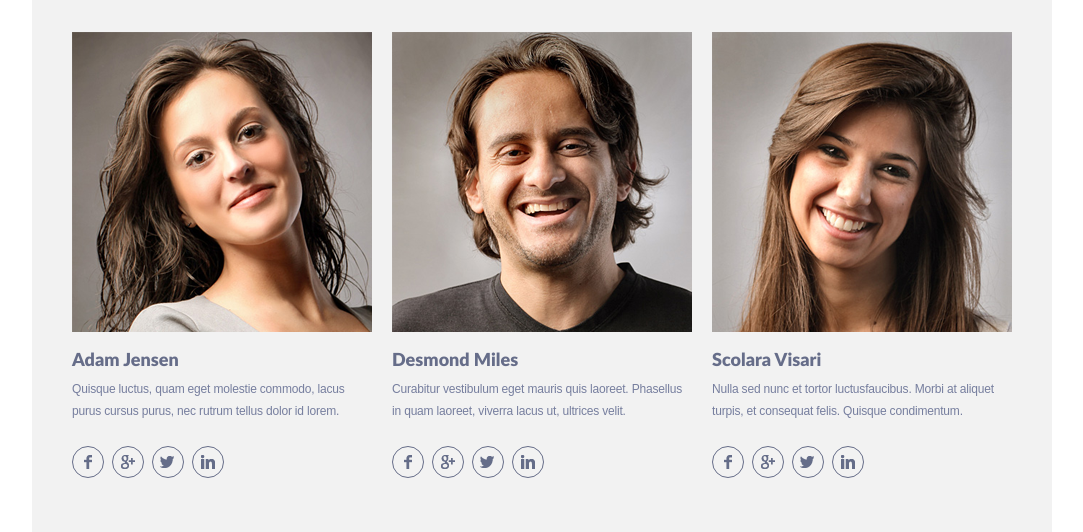
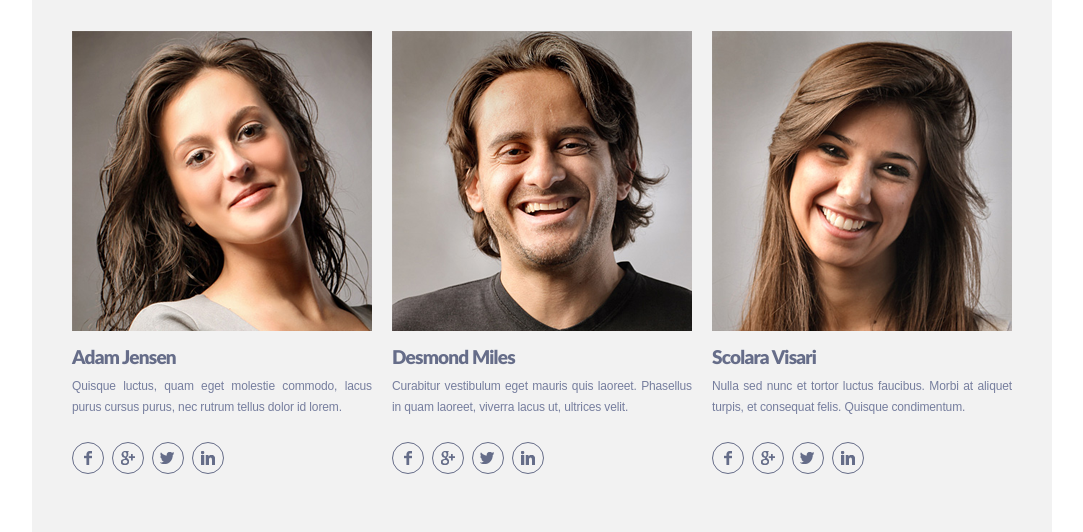
Before and after one commit to enya1407/singolo, a plain HTML site: page singolo2.html in a window 1280 px wide. Shown: the part 1058-1590 px from the top of the page, without its empty margins (98-1181 px from the left). Drawn offline with Linux system fonts and the light colour scheme; a web font is replaced by a local one.

Commit message:
refactor: task singolo2 ready

```diff
--- a/singolo2.css
+++ b/singolo2.css
@@ -166,7 +166,7 @@ body {
     display: flex;
     flex-wrap: wrap;
     justify-content: space-around;
-    margin-top: 35px;
+    margin-top: 34px;
 }
 
 .cutaway {
@@ -181,25 +181,26 @@ body {
 }
 
 .cutaway__name {
-    font-size: 18px;
+    font-size: 19px;
     line-height: 16px;
     color: #666d89;
     font-family: "Lato-Black", sans-serif;
-    margin-top: 19px;
+    margin-top: 18px;
+    letter-spacing: -0.8px;
 }
 
 .cutaway__description {
     font-size: 12px;
-    line-height: 22px;
+    line-height: 21px;
     color: #767e9e;
     font-family: "Lato-Semibold", sans-serif;
-    letter-spacing: -0.18px;
+    letter-spacing: -0.13px;
     margin-top: 11px;
+    text-align: justify;
 }
 
 .messenger__container {
     width: 152px;
-    flex: 1;
     display: flex;
     justify-content: space-between;
     align-items: center;
@@ -233,3 +234,6 @@ body {
 .messenger__linkedIn {
     background: url(./assets/img/linkedIn.png) no-repeat 8px 8px;
 }
+
+
+/* content: "\00B7" точка в первом */
--- a/singolo2.html
+++ b/singolo2.html
@@ -99,7 +99,7 @@
                                 <img src="./assets/img/cutaway__photo3.png" alt="cutaway__photo3">
                             </div>
                             <h3 class="cutaway__name">Scolara Visari</h3>
-                            <p class="cutaway__description">Nulla sed nunc et tortor luctusfaucibus. Morbi at aliquet turpis, et consequat felis. Quisque condimentum.</p>
+                            <p class="cutaway__description">Nulla sed nunc et tortor luctus faucibus. Morbi at aliquet turpis, et consequat felis. Quisque condimentum.</p>
 
                             <div class="messenger__container">
                                 <a href="#" class="messenger__icon messenger__facebook"></a>
```
